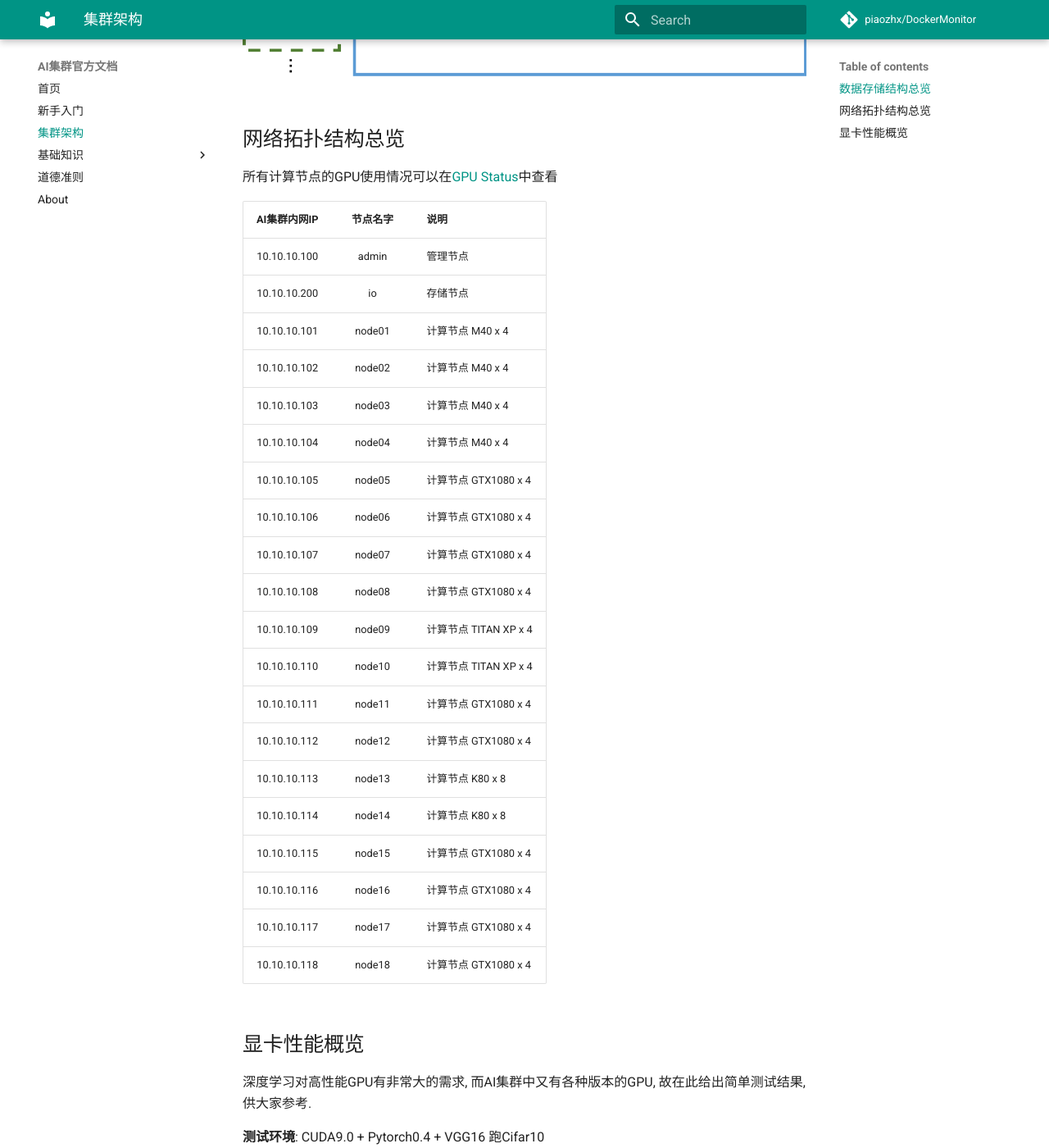
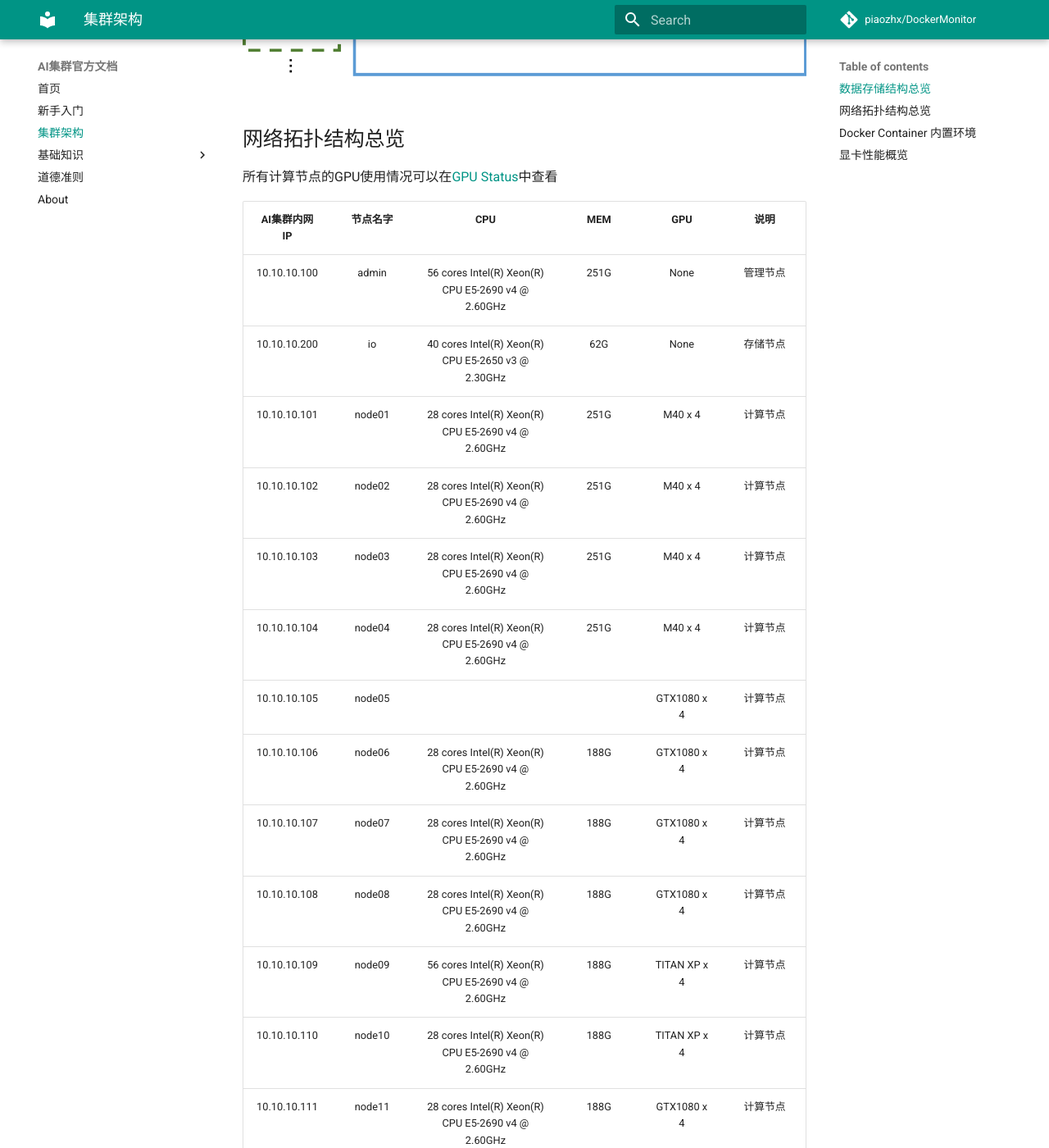
Before and after one commit to lijing1996/DockerMonitor, an MkDocs documentation site: the page built from doc/docs/cluster.md, in a window 1280 px wide and 1400 px high, scrolled down 637 px. Shown: the whole window at 82% size. Built offline with MkDocs 1.6.1 and Material for MkDocs 9.7.7, drawn with Linux system fonts in a browser that asks for light colours; comment, search, counter and statistics services are not loaded; some of the changed text lies outside the part shown.

Commit message:
update cluster message

```diff
--- a/doc/docs/cluster.md
+++ b/doc/docs/cluster.md
@@ -5,28 +5,47 @@
 ## 网络拓扑结构总览
 所有计算节点的GPU使用情况可以在[GPU Status](http://10.19.124.11:8899/gpu)中查看
 
-| AI集群内网IP | 节点名字 |         说明            |
-| :----------: | :------: | -------------------  |
-| 10.10.10.100 |  admin   |       管理节点        |
-| 10.10.10.200 |    io    |       存储节点        |
-| 10.10.10.101 |  node01  |   计算节点 M40 x 4    |
-| 10.10.10.102 |  node02  |   计算节点 M40 x 4    |
-| 10.10.10.103 |  node03  |   计算节点 M40 x 4    |
-| 10.10.10.104 |  node04  |   计算节点 M40 x 4    |
-| 10.10.10.105 |  node05  | 计算节点 GTX1080 x 4  |
-| 10.10.10.106 |  node06  | 计算节点 GTX1080 x 4  |
-| 10.10.10.107 |  node07  | 计算节点 GTX1080 x 4  |
-| 10.10.10.108 |  node08  | 计算节点 GTX1080 x 4  |
-| 10.10.10.109 |  node09  | 计算节点 TITAN XP x 4 |
-| 10.10.10.110 |  node10  | 计算节点 TITAN XP x 4 |
-| 10.10.10.111 |  node11  | 计算节点 GTX1080 x 4  |
-| 10.10.10.112 |  node12  | 计算节点 GTX1080 x 4  |
-| 10.10.10.113 |  node13  |   计算节点 K80 x 8    |
-| 10.10.10.114 |  node14  |   计算节点 K80 x 8    |
-| 10.10.10.115 |  node15  | 计算节点 GTX1080 x 4  |
-| 10.10.10.116 |  node16  | 计算节点 GTX1080 x 4  |
-| 10.10.10.117 |  node17  | 计算节点 GTX1080 x 4  |
-| 10.10.10.118 |  node18  | 计算节点 GTX1080 x 4  |
+| AI集群内网IP | 节点名字 | CPU | MEM |         GPU         |         说明         |
+| :----------: | :------: | :-----------------:  | :-----------------:  | :-----------------:  | :-----------------:  |
+| 10.10.10.100 |  admin   | 56 cores  Intel(R) Xeon(R) CPU E5-2690 v4 @ 2.60GHz |  251G  |      None      |       管理节点    |
+| 10.10.10.200 |    io    |    40 cores  Intel(R) Xeon(R) CPU E5-2650 v3 @ 2.30GHz    |    62G    |       None       |       存储节点    |
+| 10.10.10.101 |  node01  |  28 cores  Intel(R) Xeon(R) CPU E5-2690 v4 @ 2.60GHz  |  251G  |   M40 x 4    |  计算节点 |
+| 10.10.10.102 |  node02  |  28 cores  Intel(R) Xeon(R) CPU E5-2690 v4 @ 2.60GHz  |  251G  |   M40 x 4    |  计算节点 |
+| 10.10.10.103 |  node03  |  28 cores  Intel(R) Xeon(R) CPU E5-2690 v4 @ 2.60GHz  |  251G  |   M40 x 4    |  计算节点 |
+| 10.10.10.104 |  node04  |  28 cores  Intel(R) Xeon(R) CPU E5-2690 v4 @ 2.60GHz  |  251G  |   M40 x 4    |  计算节点 |
+| 10.10.10.105 |  node05  |    |    | GTX1080 x 4  | 计算节点 |
+| 10.10.10.106 |  node06  |  28 cores  Intel(R) Xeon(R) CPU E5-2690 v4 @ 2.60GHz  |  188G  | GTX1080 x 4  | 计算节点 |
+| 10.10.10.107 |  node07  |  28 cores  Intel(R) Xeon(R) CPU E5-2690 v4 @ 2.60GHz  |  188G  | GTX1080 x 4  | 计算节点 |
+| 10.10.10.108 |  node08  |  28 cores  Intel(R) Xeon(R) CPU E5-2690 v4 @ 2.60GHz  | 188G | GTX1080 x 4  | 计算节点 |
+| 10.10.10.109 |  node09  |  56  cores Intel(R) Xeon(R) CPU E5-2690 v4 @ 2.60GHz  |  188G  | TITAN XP x 4 | 计算节点 |
+| 10.10.10.110 |  node10  |  28 cores  Intel(R) Xeon(R) CPU E5-2690 v4 @ 2.60GHz  |  188G  | TITAN XP x 4 | 计算节点 |
+| 10.10.10.111 |  node11  |  28 cores  Intel(R) Xeon(R) CPU E5-2690 v4 @ 2.60GHz  |  188G  | GTX1080 x 4  | 计算节点 |
+| 10.10.10.112 |  node12  |  28 cores  Intel(R) Xeon(R) CPU E5-2690 v4 @ 2.60GHz  |  188G  | GTX1080 x 4  | 计算节点 |
+| 10.10.10.113 |  node13  |  28 cores  Intel(R) Xeon(R) CPU E5-2690 v4 @ 2.60GHz  |  251G  |   K80 x 8    |  计算节点 |
+| 10.10.10.114 |  node14  |  28 cores  Intel(R) Xeon(R) CPU E5-2690 v4 @ 2.60GHz  |  251G  |   K80 x 8    |  计算节点 |
+| 10.10.10.115 |  node15  |  56  cores Intel(R) Xeon(R) CPU E5-2690 v4 @ 2.60GHz  |  251G  | GTX1080 x 4  | 计算节点 |
+| 10.10.10.116 |  node16  |  28 cores  Intel(R) Xeon(R) CPU E5-2690 v4 @ 2.60GHz  |  251G  | GTX1080 x 4  | 计算节点 |
+| 10.10.10.117 |  node17  |  28 cores  Intel(R) Xeon(R) CPU E5-2690 v4 @ 2.60GHz  |  251G  | GTX1080 x 4  | 计算节点 |
+| 10.10.10.118 |  node18  |  56  cores Intel(R) Xeon(R) CPU E5-2690 v4 @ 2.60GHz  |  251G  | GTX1080 x 4  | 计算节点 |
+
+## Docker Container 内置环境
+| 环境     | 版本        | 环境      | 版本      |
+| :----------------: | :-----------: | :---------------: | :----------: |
+| [ubuntu](https://www.ubuntu.com/)                 | 16.04.4 LTS | [nvidia driver](https://www.nvidia.com/object/unix.html) | 387.26 ( 不可更改) |
+| [cuda](https://developer.nvidia.com/cuda-zone)    | 9.0.176     | [cudnn](https://developer.nvidia.com/cudnn)                 | 7.1.4              |
+| [python](https://www.python.org/)                 | 3.6.6       | [tensorflow](http://www.tensorflow.org/)                    | 1.9.0              |
+| [pytorch](http://pytorch.org/)                    | 0.4.0       | [mxnet](http://mxnet.incubator.apache.org/)                 | 1.2.1              |
+| [keras](https://keras.io/)                        | 2.2.2       | [lasagne](http://lasagne.readthedocs.io/)                   | 0.2.dev1           |
+| [cntk](http://cntk.ai/)                           | 2.5.1       | [chainer](https://chainer.org/)                             | 4.3.1              |
+| [caffe](http://caffe.berkeleyvision.org/)         | 1.0.0       | [caffe2](https://caffe2.ai/)                                | 0.8.2              |
+| [torch](http://torch.ch/)                         | 7           | [sonnet](https://github.com/deepmind/sonnet)                | 1.23               |
+| [theano](http://deeplearning.net/software/theano) | 1.0.1       |                                                             |                    |
+
+
+
+
+
+
 
 ## 显卡性能概览
 深度学习对高性能GPU有非常大的需求, 而AI集群中又有各种版本的GPU, 故在此给出简单测试结果, 供大家参考.
```
